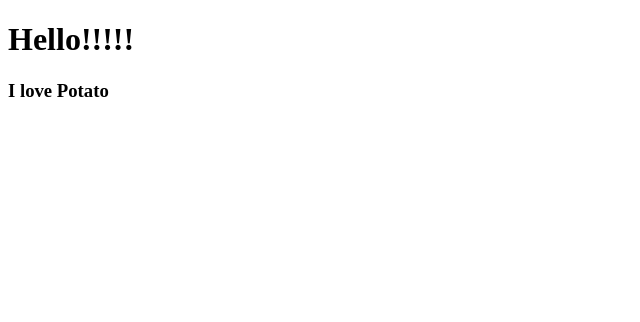
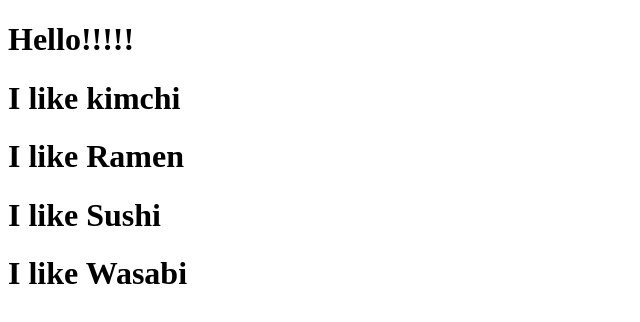
Before and after one commit to LEEYOSEPH/Movie_app_2021, a React (Create React App) app: page / in a window 1280 px wide. Shown: the top 322 px of the page, without its empty margins (0-640 px from the left). Built offline with nearby package versions, Linux system fonts and the light colour scheme.

Commit message:
#2.1 재사용가능한 Components

```diff
--- a/src/App.js
+++ b/src/App.js
@@ -1,12 +1,17 @@
 import React from 'react';
-import Potato from './Potato';
 
+function Food({ fav }){
+  return <h1>I like {fav}</h1>;
+}
 
 function App() {
   return (
     <div>
       <h1>Hello!!!!!</h1>
-      <Potato />
+      <Food fav="kimchi" />
+      <Food fav="Ramen" />
+      <Food fav="Sushi" />
+      <Food fav="Wasabi" />
     </div>
   );
 }
--- a/src/Potato.js
+++ /dev/null
@@ -1,8 +0,0 @@
-import React from 'react'; //react를 import 하지 않으면 jsx가 있는 component를 사용하는 것을 이해 못함
-
-function Potato(){
-
-    return <h3>I love Potato</h3>;
-
-}
-export default Potato;
```
Also changed, not shown: 2 other files (tests, documents, lock files or other folders).
